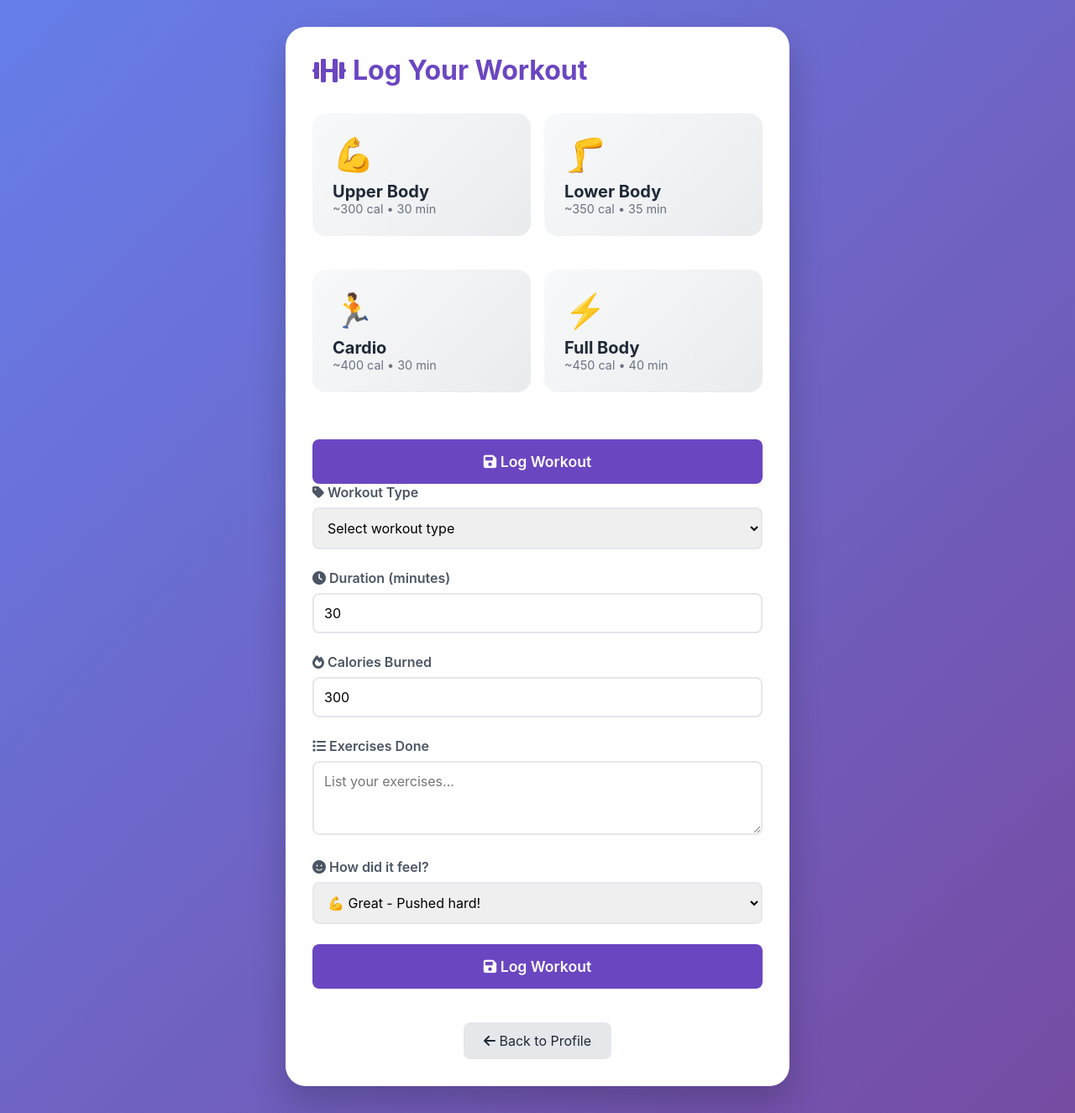
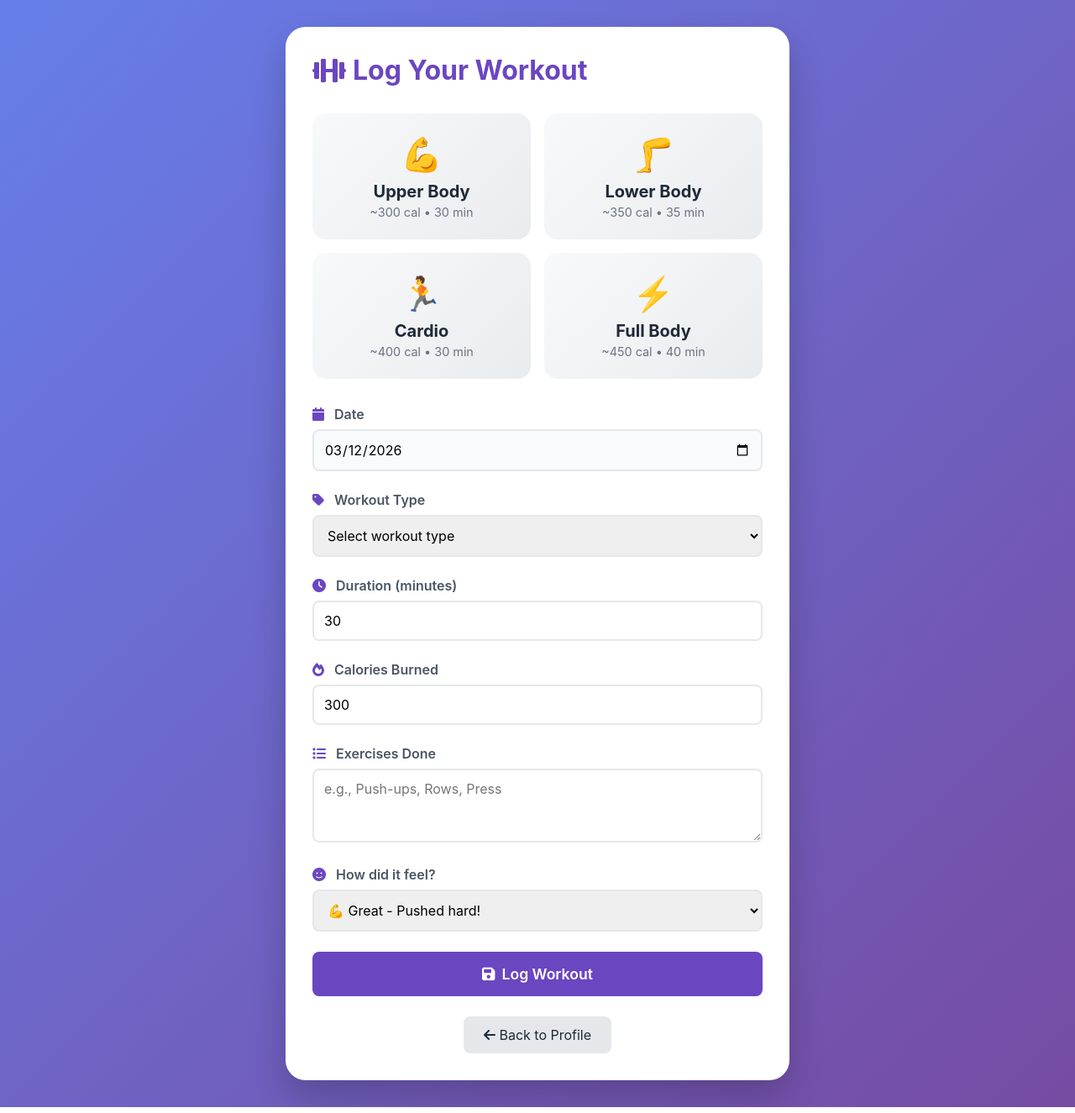
Before and after one commit to rajaluxanaa-coder/fitness-ai, a Flask app: page /log-workout-page in a window 1280 px wide. Shown: the whole page at 84% size. Run offline with Flask 3, Linux system fonts and the light colour scheme; a user stored in the database is signed in.

Commit message:
Fixed log workout page

```diff
--- a/templates/log_workout.html
+++ b/templates/log_workout.html
@@ -37,13 +37,20 @@
             font-size: 2rem;
         }
 
+        .quick-add {
+            display: grid;
+            grid-template-columns: repeat(2, 1fr);
+            gap: 1rem;
+            margin: 2rem 0;
+        }
+
         .workout-card {
             background: linear-gradient(135deg, #f8f9fa 0%, #e9ecef 100%);
             border-radius: 1rem;
             padding: 1.5rem;
-            margin-bottom: 1.5rem;
             cursor: pointer;
             transition: transform 0.3s, box-shadow 0.3s;
+            text-align: center;
         }
 
         .workout-card:hover {
@@ -61,6 +68,7 @@
             font-size: 1.25rem;
             font-weight: bold;
             color: #1f2937;
+            margin-bottom: 0.25rem;
         }
 
         .workout-desc {
@@ -77,6 +85,11 @@
             margin-bottom: 0.5rem;
             color: #4b5563;
             font-weight: 600;
+        }
+
+        label i {
+            color: #6b46c1;
+            margin-right: 0.5rem;
         }
 
         input, select, textarea {
@@ -103,11 +116,21 @@
             font-weight: 600;
             cursor: pointer;
             width: 100%;
-            transition: background 0.3s;
+            transition: all 0.3s;
+            display: flex;
+            align-items: center;
+            justify-content: center;
+            gap: 0.5rem;
         }
 
         .btn-primary:hover {
             background: #553c9a;
+            transform: translateY(-2px);
+        }
+
+        .btn-primary:disabled {
+            background: #9ca3af;
+            cursor: not-allowed;
         }
 
         .btn-secondary {
@@ -117,20 +140,22 @@
             padding: 0.75rem 1.5rem;
             border-radius: 0.5rem;
             cursor: pointer;
-            margin-top: 1rem;
+            text-decoration: none;
             display: inline-block;
-            text-decoration: none;
+            transition: background 0.3s;
         }
 
         .btn-secondary:hover {
             background: #d1d5db;
         }
 
-        .quick-add {
-            display: grid;
-            grid-template-columns: repeat(2, 1fr);
-            gap: 1rem;
-            margin: 2rem 0;
+        .spinner {
+            animation: spin 1s linear infinite;
+        }
+
+        @keyframes spin {
+            from { transform: rotate(0deg); }
+            to { transform: rotate(360deg); }
         }
 
         @keyframes slideIn {
@@ -147,6 +172,10 @@
         .animate {
             animation: slideIn 0.5s ease-out;
         }
+
+        .date-input {
+            background: #f9fafb;
+        }
     </style>
 </head>
 <body>
@@ -158,65 +187,37 @@
 
         <!-- Quick Add Templates -->
         <div class="quick-add">
-            <div class="workout-card" onclick="selectTemplate('Upper Body', 300, 'Push-ups, Rows, Press')">
+            <div class="workout-card" onclick="selectTemplate('Upper Body', 300, 'Push-ups, Rows, Press', 30)">
                 <div class="workout-icon">💪</div>
                 <div class="workout-name">Upper Body</div>
                 <div class="workout-desc">~300 cal • 30 min</div>
             </div>
 
-            <div class="workout-card" onclick="selectTemplate('Lower Body', 350, 'Squats, Lunges, Deadlifts')">
+            <div class="workout-card" onclick="selectTemplate('Lower Body', 350, 'Squats, Lunges, Deadlifts', 35)">
                 <div class="workout-icon">🦵</div>
                 <div class="workout-name">Lower Body</div>
                 <div class="workout-desc">~350 cal • 35 min</div>
             </div>
 
-            <div class="workout-card" onclick="selectTemplate('Cardio', 400, 'Running, Jumping Jacks')">
+            <div class="workout-card" onclick="selectTemplate('Cardio', 400, 'Running, Jumping Jacks', 30)">
                 <div class="workout-icon">🏃</div>
                 <div class="workout-name">Cardio</div>
                 <div class="workout-desc">~400 cal • 30 min</div>
             </div>
 
-            <div class="workout-card" onclick="selectTemplate('Full Body', 450, 'Burpees, Thrusters')">
+            <div class="workout-card" onclick="selectTemplate('Full Body', 450, 'Burpees, Thrusters', 40)">
                 <div class="workout-icon">⚡</div>
                 <div class="workout-name">Full Body</div>
                 <div class="workout-desc">~450 cal • 40 min</div>
             </div>
         </div>
 
+        <!-- Main Form -->
         <form id="workoutForm" onsubmit="logWorkout(event)">
-    <!-- form fields -->
-    <button type="submit" class="btn-primary">
-        <i class="fas fa-save"></i> Log Workout
-    </button>
-</form>
-
-<script>
-async function logWorkout(event) {
-    event.preventDefault();
-
-    const workout = {
-        type: document.getElementById('workoutType').value,
-        duration: document.getElementById('duration').value,
-        calories: document.getElementById('calories').value,
-        exercises: document.getElementById('exercises').value,
-        mood: document.getElementById('mood').value,
-        date: document.getElementById('workoutDate').value
-    };
-
-    const response = await fetch('/log-workout', {
-        method: 'POST',
-        headers: {'Content-Type': 'application/json'},
-        body: JSON.stringify(workout)
-    });
-
-    const data = await response.json();
-
-    if (data.success) {
-        alert('✅ Workout logged successfully!');
-        window.location.href = '/progress';
-    }
-}
-</script>
+            <div class="form-group">
+                <label><i class="fas fa-calendar"></i> Date</label>
+                <input type="date" id="workoutDate" class="date-input" value="{{ now.date() }}" required>
+            </div>
 
             <div class="form-group">
                 <label><i class="fas fa-tag"></i> Workout Type</label>
@@ -245,7 +246,7 @@ async function logWorkout(event) {
 
             <div class="form-group">
                 <label><i class="fas fa-list"></i> Exercises Done</label>
-                <textarea id="exercises" rows="3" placeholder="List your exercises..."></textarea>
+                <textarea id="exercises" rows="3" placeholder="e.g., Push-ups, Rows, Press"></textarea>
             </div>
 
             <div class="form-group">
@@ -258,7 +259,7 @@ async function logWorkout(event) {
                 </select>
             </div>
 
-            <button type="submit" class="btn-primary">
+            <button type="submit" class="btn-primary" id="submitBtn">
                 <i class="fas fa-save"></i> Log Workout
             </button>
         </form>
@@ -271,24 +272,47 @@ async function logWorkout(event) {
     </div>
 
     <script>
-        function selectTemplate(type, calories, exercises) {
+        // Function to fill template values
+        function selectTemplate(type, calories, exercises, duration) {
             document.getElementById('workoutType').value = type;
             document.getElementById('calories').value = calories;
             document.getElementById('exercises').value = exercises;
+            document.getElementById('duration').value = duration;
+
+            // Highlight selected card
+            document.querySelectorAll('.workout-card').forEach(card => {
+                card.style.border = 'none';
+            });
+            event.currentTarget.style.border = '2px solid #6b46c1';
         }
 
+        // Main log workout function
         async function logWorkout(event) {
             event.preventDefault();
 
+            // Get form values
             const workout = {
-                type: document.getElementById('workoutType').value,
-                duration: document.getElementById('duration').value,
-                calories: document.getElementById('calories').value,
+                workout_type: document.getElementById('workoutType').value,
+                duration: parseInt(document.getElementById('duration').value),
+                calories_burned: parseInt(document.getElementById('calories').value),
                 exercises: document.getElementById('exercises').value,
                 mood: document.getElementById('mood').value,
                 date: document.getElementById('workoutDate').value
             };
 
+            // Validate
+            if (!workout.workout_type) {
+                alert('Please select a workout type');
+                return;
+            }
+
+            // Show loading state
+            const btn = document.getElementById('submitBtn');
+            const originalText = btn.innerHTML;
+            btn.innerHTML = '<i class="fas fa-spinner fa-spin"></i> Logging...';
+            btn.disabled = true;
+
+            try {
                 const response = await fetch('/log-workout', {
                     method: 'POST',
                     headers: {'Content-Type': 'application/json'},
@@ -300,8 +324,24 @@ async function logWorkout(event) {
                 if (data.success) {
                     alert('✅ Workout logged successfully!');
                     window.location.href = '/progress';
+                } else {
+                    alert('❌ Failed to log workout. Please try again.');
+                    btn.innerHTML = originalText;
+                    btn.disabled = false;
+                }
+            } catch (error) {
+                console.error('Error:', error);
+                alert('❌ Error logging workout. Please try again.');
+                btn.innerHTML = originalText;
+                btn.disabled = false;
             }
         }
+
+        // Set today's date as default
+        document.addEventListener('DOMContentLoaded', function() {
+            const today = new Date().toISOString().split('T')[0];
+            document.getElementById('workoutDate').value = today;
+        });
     </script>
 </body>
 </html>
```
Lines whose indentation alone changed are shown as unchanged.
